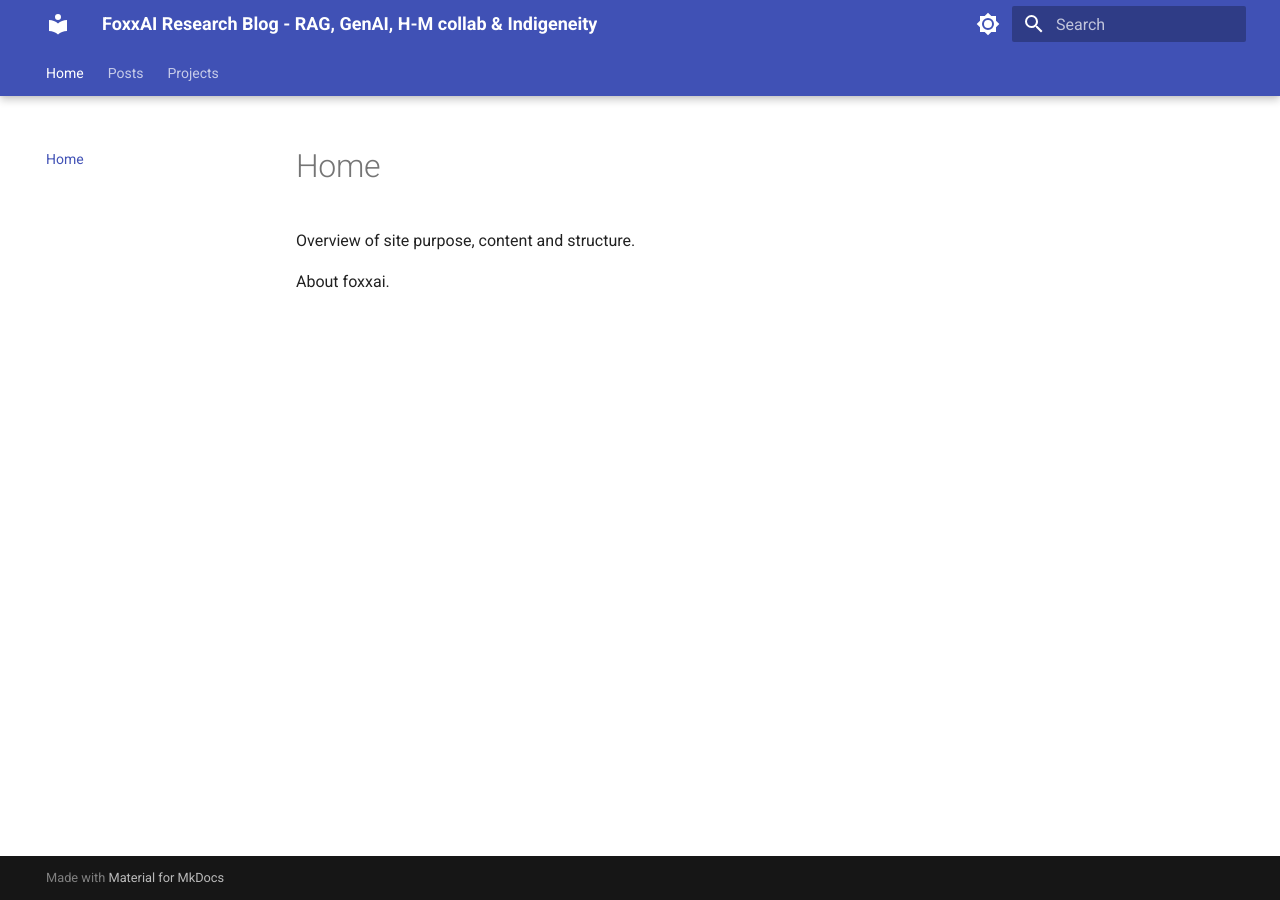
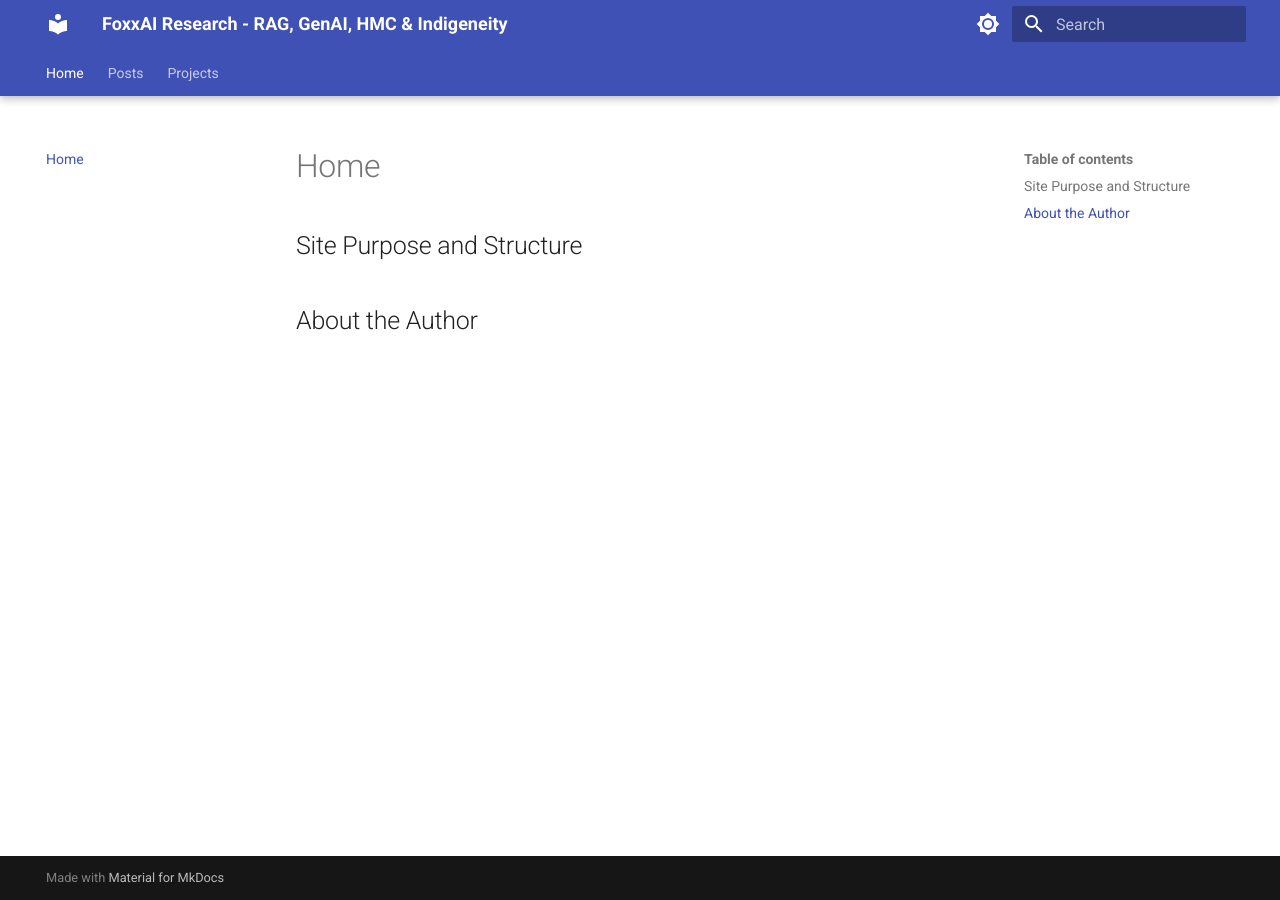
Before and after one commit to Foxxai/foxxai.xyz, an MkDocs documentation site: the page built from docs/index.md, in a window 1280 px wide. Built offline with MkDocs 1.6.1 and Material for MkDocs 9.7.7, drawn with Linux system fonts in a browser that asks for light colours.

Commit message:
updated home index

```diff
--- a/docs/index.md
+++ b/docs/index.md
@@ -1,5 +1,5 @@
 # Home
 
-Overview of site purpose, content and structure.
+## Site Purpose and Structure
 
-About foxxai.
+## About the Author
--- a/mkdocs.yml
+++ b/mkdocs.yml
@@ -1,4 +1,4 @@
-site_name: FoxxAI Research Blog - RAG, GenAI, H-M collab & Indigeneity
+site_name: FoxxAI Research - RAG, GenAI, HMC & Indigeneity
 site_url: https://foxxai.xyz
 
 theme:
```
